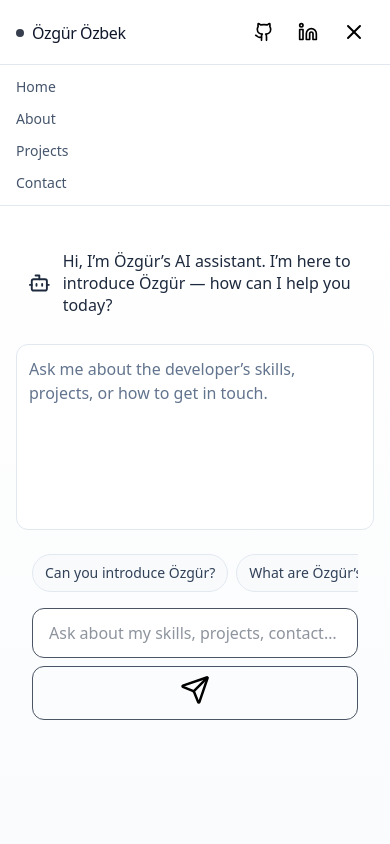
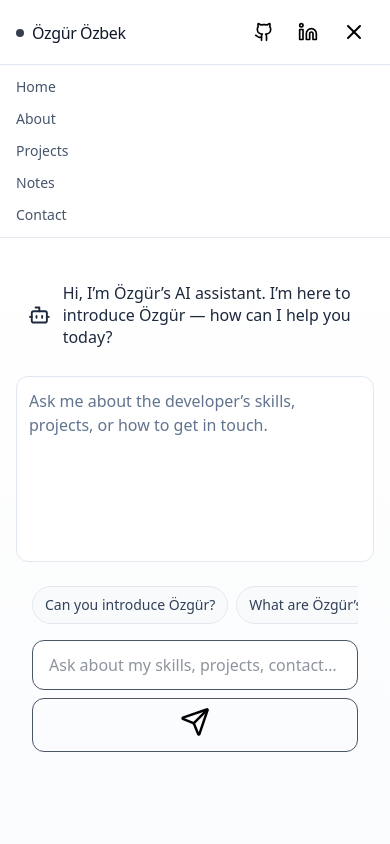
Before and after one commit to ozgurozbekuk/newportfoliopage, a React (Vite) app: page / in a window 390 px wide. Both pictures are taken after a click on the button 354 px from the left and 32 px from the top of the page. Shown: the top 844 px of the page. Built offline with nearby package versions, Linux system fonts and the light colour scheme.

Commit message:
add notes to hamb menu

```diff
--- a/src/components/header/Header.jsx
+++ b/src/components/header/Header.jsx
@@ -99,6 +99,11 @@ const Header = ({ ME }) => {
               </Link>
             </li>
             <li>
+              <Link to="/notes" onClick={() => setOpen(false)}>
+                Notes
+              </Link>
+            </li>
+            <li>
               <Link to="/contact" onClick={() => setOpen(false)}>
                 Contact
               </Link>
```
